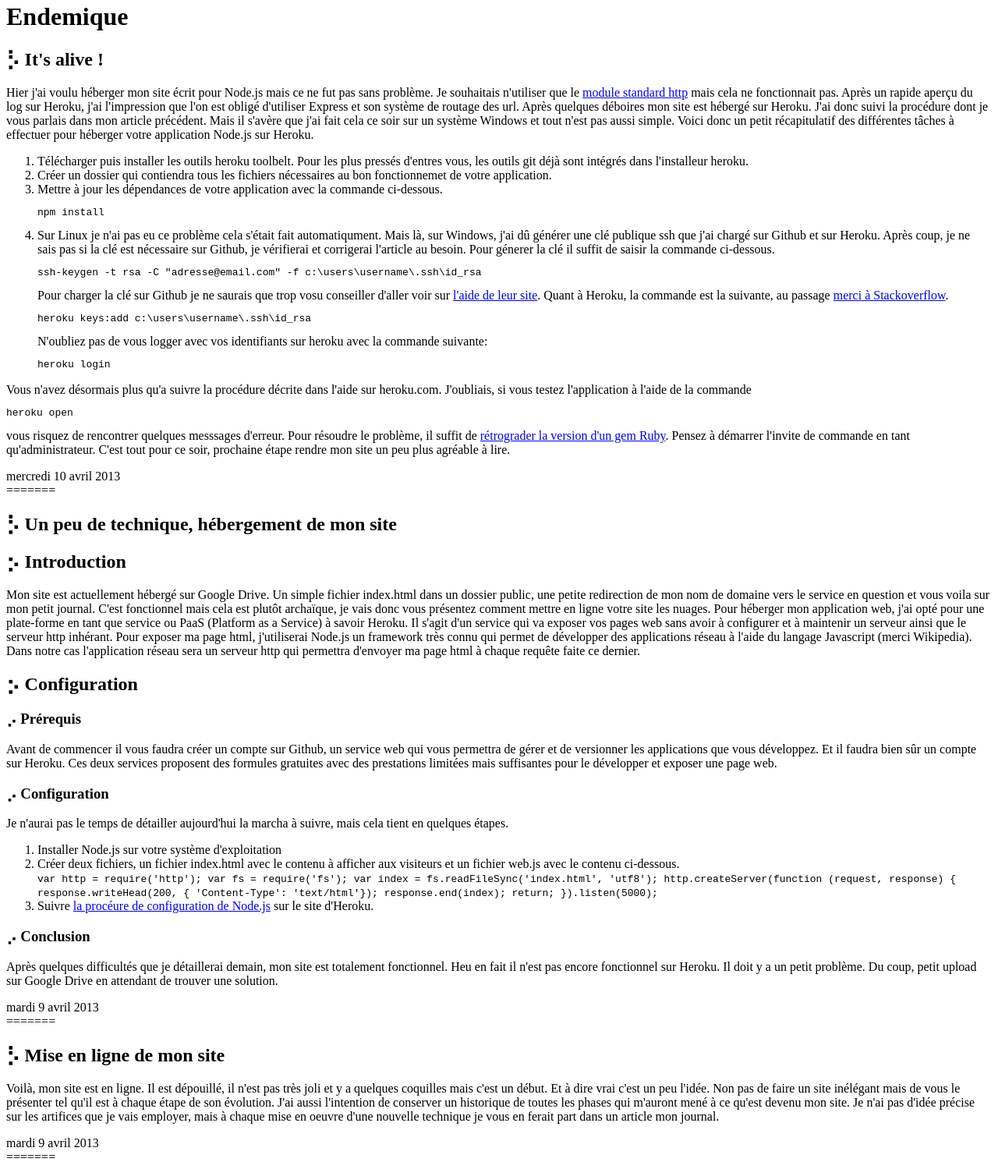
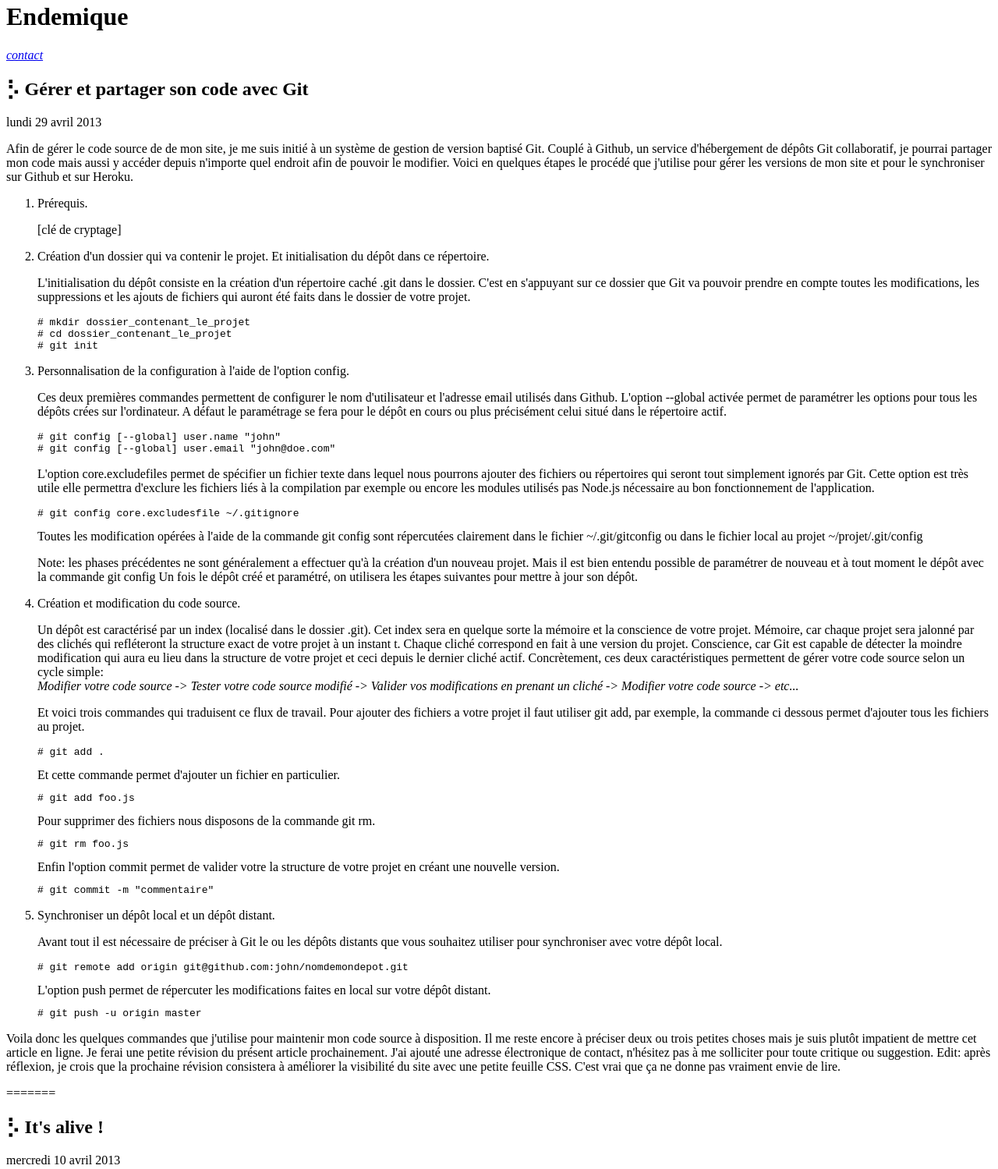
Before and after one commit to domb4/yat, a website: page index.html in a window 1280 px wide. Shown: the part 18-1517 px from the top of the page at 78% size. Drawn offline with Linux system fonts and the light colour scheme.

Commit message:
article Git 29 avril 2013

```diff
--- a/index.html
+++ b/index.html
@@ -7,10 +7,121 @@
 
 	<body>
 		<h1>Endemique</h1>
+		<address>
+			<a href="mailto:admin88@endemique.org">contact</a>
+		</address>
+		<article>
+			<header>
+				<h1>⡣ Gérer et partager son code avec Git</h1>
+				<time datetime="20130429" pubdate>lundi 29 avril 2013</time>
+			</header>
+		</article>
+
+		<p>
+			Afin de gérer le code source de de mon site, je me suis initié à un système de gestion de version baptisé Git. Couplé à Github, un service d'hébergement de dépôts Git collaboratif, je pourrai partager mon code mais aussi y accéder depuis n'importe quel endroit afin de pouvoir le modifier.
+			Voici en quelques étapes le procédé que j'utilise pour gérer les versions de mon site et pour le synchroniser sur Github et sur Heroku.
+
+			<ol>
+				<li>
+					Prérequis.
+					<p>
+						[clé de cryptage]
+					</p>
+				</li>
+
+				<li>
+					Création d'un dossier qui va contenir le projet. Et initialisation du dépôt dans ce répertoire.
+					<p>
+						L'initialisation du dépôt consiste en la création d'un répertoire caché .git dans le dossier. C'est en s'appuyant sur ce dossier que Git va pouvoir prendre en compte toutes les modifications, les suppressions et les ajouts de fichiers qui auront été faits dans le dossier de votre projet.
+						<pre><code># mkdir dossier_contenant_le_projet
+# cd dossier_contenant_le_projet
+# git init
+</code></pre>
+					</p>
+				</li>
+
+				<li>
+					Personnalisation de la configuration à l'aide de l'option config.
+					<p>
+						Ces deux premières commandes permettent de configurer le nom d'utilisateur et l'adresse email utilisés dans Github.
+						L'option --global activée permet de paramétrer les options pour tous les dépôts crées sur l'ordinateur. A défaut le paramétrage se fera pour le dépôt en cours ou plus précisément celui situé dans le répertoire actif.
+<pre><code># git config [--global] user.name "john"
+# git config [--global] user.email "john@doe.com"
+</code></pre>
+					</p>
+
+					<p>
+						L'option core.excludefiles permet de spécifier un fichier texte dans lequel nous pourrons ajouter des fichiers ou répertoires qui seront tout simplement ignorés par Git.
+						Cette option est très utile elle permettra d'exclure les fichiers liés à la compilation par exemple ou encore les modules utilisés pas Node.js nécessaire au bon fonctionnement de l'application.
+
+<pre><code># git config core.excludesfile ~/.gitignore
+</pre></code>
+
+						Toutes les modification opérées à l'aide de la commande git config sont répercutées clairement dans le fichier ~/.git/gitconfig ou dans le fichier local au projet ~/projet/.git/config
+					</p>
+
+					<p>
+						Note: les phases précédentes ne sont généralement a effectuer qu'à la création d'un nouveau projet. Mais il est bien entendu possible de paramétrer de nouveau et à tout moment le dépôt avec la commande git config
+						Un fois le dépôt créé et paramétré, on utilisera les étapes suivantes pour mettre à jour son dépôt.
+					</p>
+				</li>
+
+				<li>
+					Création et modification du code source.
+					<p>
+						Un dépôt est caractérisé par un index (localisé dans le dossier .git).
+						Cet index sera en quelque sorte la mémoire et la conscience de votre projet.
+						Mémoire, car chaque projet sera jalonné par des clichés qui refléteront la structure exact de votre projet à un instant t. Chaque cliché correspond en fait à une version du projet.
+						Conscience, car Git est capable de détecter la moindre modification qui aura eu lieu dans la structure de votre projet et ceci depuis le dernier cliché actif.
+						Concrètement, ces deux caractéristiques permettent de gérer votre code source selon un cycle simple:
+						<br />
+						<i>
+						     Modifier votre code source -> Tester votre code source modifié -> Valider vos modifications en prenant un cliché -> Modifier votre code source -> etc...
+						</i>
+					</p>
+
+					<p>
+						Et voici trois commandes qui traduisent ce flux de travail.
+
+						Pour ajouter des fichiers a votre projet il faut utiliser git add, par exemple, la commande ci dessous permet d'ajouter tous les fichiers au projet.
+						<pre><code># git add .</pre></code>
+						Et cette commande permet d'ajouter un fichier en particulier.
+						<pre><code># git add foo.js</pre></code>
+
+						Pour supprimer des fichiers nous disposons de la commande git rm.
+						<pre><code># git rm foo.js</pre></code>
+
+						Enfin l'option commit permet de valider votre la structure de votre projet en créant une nouvelle version.
+						<pre><code># git commit -m "commentaire"</pre></code>
+					</p>
+				</li>
+
+				<li>
+					Synchroniser un dépôt local et un dépôt distant.
+					<p>
+						Avant tout il est nécessaire de préciser à Git le ou les dépôts distants que vous souhaitez utiliser pour synchroniser avec votre dépôt local.
+						<pre><code># git remote add origin git@github.com:john/nomdemondepot.git</pre></code>
+
+						L'option push permet de répercuter les modifications faites en local sur votre dépôt distant.
+						<pre><code># git push -u origin master</pre></code>
+					</p>
+				</li>
+			</ol>
+
+			Voila donc les quelques commandes que j'utilise pour maintenir mon code source à disposition. Il me reste encore à préciser deux ou trois petites choses mais je suis plutôt impatient de mettre cet article en ligne. Je ferai une petite révision du présent article prochainement.
+			J'ai ajouté une adresse électronique de contact, n'hésitez pas à me solliciter pour toute critique ou suggestion.
+
+			Edit: après réflexion, je crois que la prochaine révision consistera à améliorer la visibilité du site avec une petite feuille CSS. C'est vrai que ça ne donne pas vraiment envie de lire.
+		</p>
+
+		<footer>
+			=======
+		</footer>
 
 		<article>
 			<header>
 				<h1>⡣ It's alive !</h1>
+				<time datetime="20130410" pubdate>mercredi 10 avril 2013</time>
 			</header>
 
 			<p>
@@ -54,8 +165,6 @@
 			</p>
 
 			<footer>
-				<time datetime="20130410" pubdate>mercredi 10 avril 2013</time>
-				<br />
 				=======
 			</footer>
 		</article>
@@ -63,6 +172,7 @@
 		<article>
 			<header>
 				<h1>⡣ Un peu de technique, hébergement de mon site</h1>
+				<time datetime="20130409" pubdate>mardi 9 avril 2013</time>
 			</header>
 
 			<p>
@@ -110,8 +220,6 @@
 			</p>
 
 			<footer>
-				<time datetime="20130409" pubdate>mardi 9 avril 2013</time>
-				<br />
 				=======
 			</footer>
 		</article>
@@ -119,6 +227,7 @@
 		<article>
 			<header>
 				<h1>⡣ Mise en ligne de mon site</h1>
+				<time datetime="20130409" pubdate>mardi 9 avril 2013</time>
 			</header>
 
 			<p>
@@ -128,8 +237,6 @@
 			</p>
 
 			<footer>
-				<time datetime="20130409" pubdate>mardi 9 avril 2013</time>
-				<br />
 				=======
 			</footer>
 		</article>
@@ -137,6 +244,7 @@
 		<article>
 			<header>
 				<h1>⡣ Article premier</h1>
+				<time datetime="20130409" pubdate>lundi 8 avril 2013</time>
 			</header>
 
 			<p>
@@ -158,8 +266,6 @@
 			</p>
 
 			<footer>
-				<time datetime="20130409" pubdate>lundi 8 avril 2013</time>
-				<br />
 				========
 			</footer>
 		</article>
```
